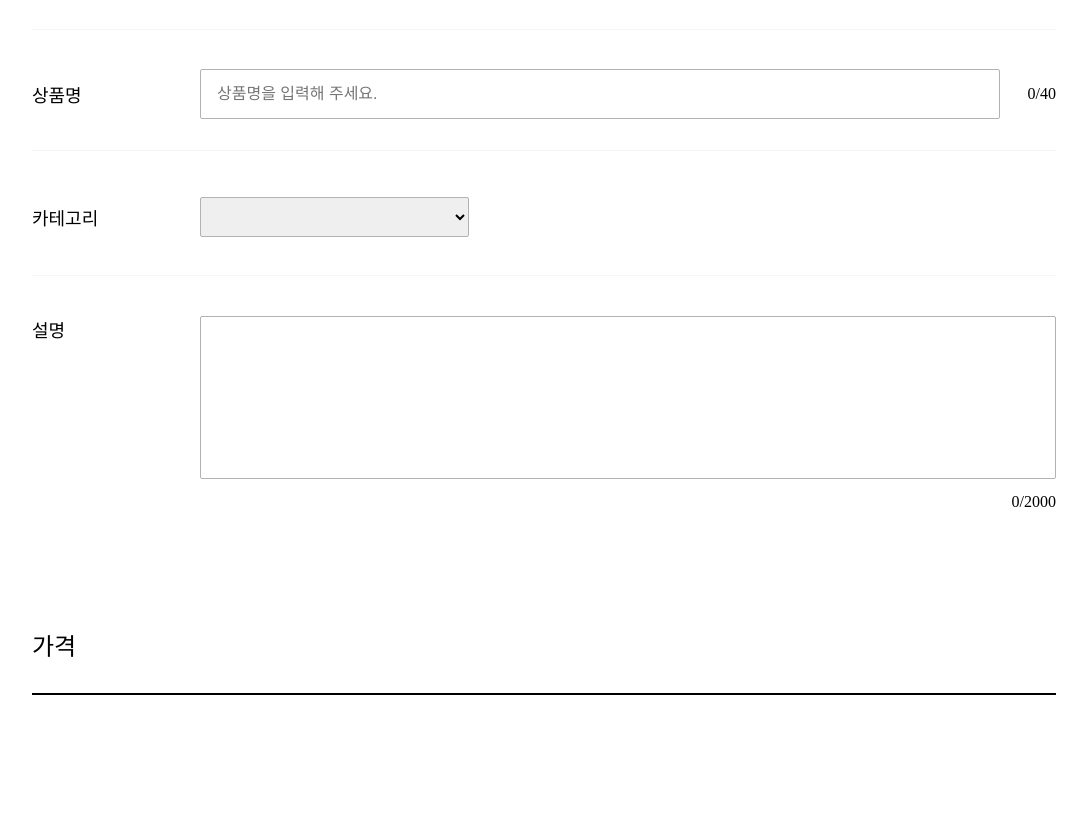
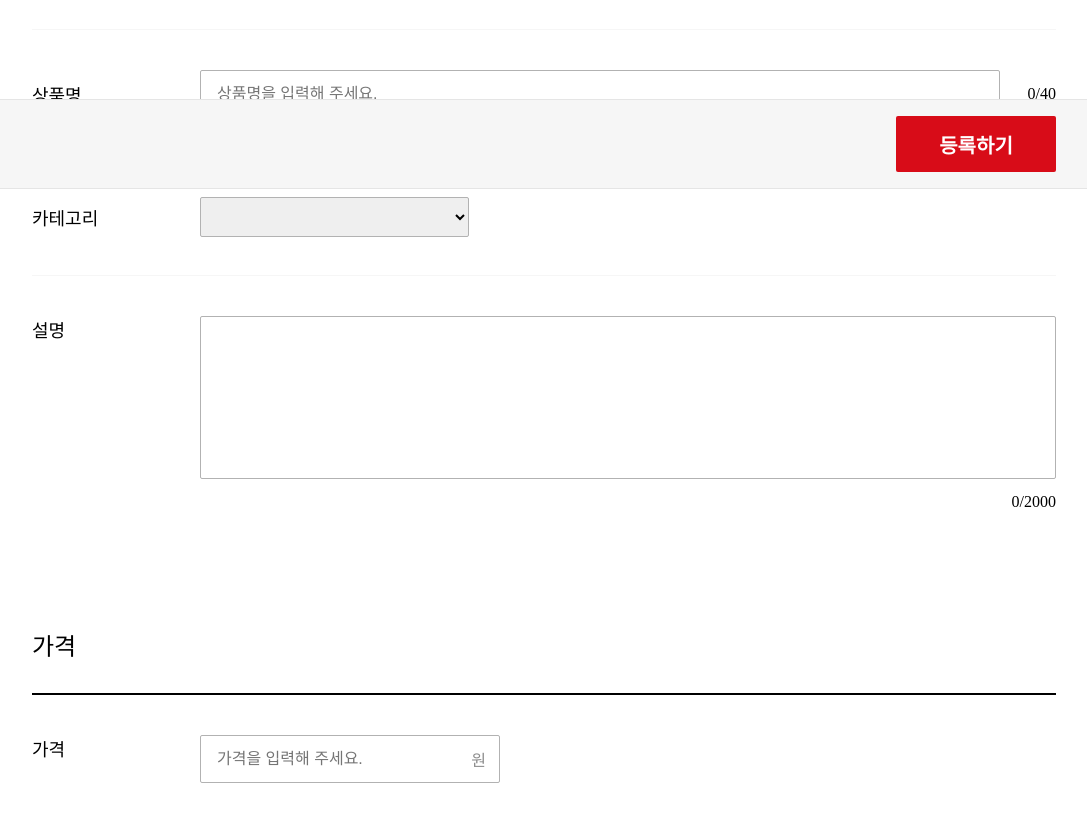
Before and after one commit to alex8396/used-community, a plain HTML site: page index.html in a window 1280 px wide. Shown: the part 611-1429 px from the top of the page, without its empty margins (96-1183 px from the left). Before the commit the page ends 1306 px from the top, so only its background shows below. Drawn offline with nearby package versions, Linux system fonts and the light colour scheme.

Commit message:
feat: 판매하기 페이지 가격입력, 등록 버튼 구현

```diff
--- a/css/add-product.css
+++ b/css/add-product.css
@@ -1,4 +1,10 @@
 #main{
+    width: 100%;
+    display: flex;
+    flex-direction: column;
+    align-items: center;
+}
+#productNewContainer{
     width: 1024px;
 }
 #productNewHeader{
@@ -91,26 +97,26 @@ small{
     justify-content: space-between;
     align-items: center;
 }
-#productNewNameInputWrapper{
+.productNewInputWrapper{
     width: 800px;
     height: 48px;
     display: flex;
     align-items: center;
 }
-#productNewNameInput{
+.productNewInput{
     width: 100%;
-    height: 48px;
+    height: 46px;
     font-size: 16px;
     color: rgb(25, 25, 25);
     border-radius: 2px;
     border: 1px solid rgb(178, 178, 178);
     padding: 0 16px;
 }
-#productNewNameInput:focus {
+.productNewInput:focus {
     border: 1px solid black;
     outline: none;
 }
-#productNewNameInput:hover {
+.productNewInput:hover {
     border: 1px solid black;
 }
 
@@ -165,3 +171,60 @@ small{
     justify-content: end;
     margin-top: 10px;
 }
+
+#productNewPriceUl{
+    border-bottom: none;
+}
+#productNewPriceTitle{
+    height: 48px;
+}
+#productNewPriceContent{
+    height: 48px;
+}
+#productNewPriceInputWrapper{
+    position: relative;
+    width: 300px;
+}
+#productNewPriceInput{
+    width: 266px;
+}
+#productNewSpan{
+    position: absolute;
+    right: 14px;
+    font-size: 16px;
+    color: rgb(140, 140, 140);
+}
+
+#productNewFooter{
+    background: rgb(246, 246, 246);
+    width: 100%;
+    display: flex;
+    justify-content: center;
+    border-top: 1px solid rgb(229, 229, 229);
+    border-bottom: 1px solid rgb(229, 229, 229);
+    position: sticky;
+    left: 0px;
+    bottom: 0px;
+    z-index: 10;
+}
+#productNewRegisterButtonWrapper{
+    width: 1024px;
+    height: 88px;
+    display: flex;
+    justify-content: end;
+    align-items: center;
+}
+#productNewRegisterButton{
+    all: unset;
+    cursor: pointer;
+    width: 160px;
+    height: 56px;
+    color: white;
+    font-size: 20px;
+    font-weight: bold;
+    border-radius: 2px;
+    background: rgb(216, 12, 24);
+    display: flex;
+    justify-content: center;
+    align-items: center;
+}
--- a/index.css
+++ b/index.css
@@ -51,9 +51,14 @@ header{
 nav{
     height: 145px;
     padding-top: 35px;
+    background-color: white;
     border-bottom: 1px solid rgb(231, 231, 231);
     display: flex;
     justify-content: center;
+    position: sticky;
+    left: 0px;
+    top: 0px;
+    z-index: 10;
 }
 #navTop{
     width: 1024px;
@@ -336,3 +341,10 @@ nav{
     display: flex;
     justify-content: center;
 }
+
+.footer-content{
+    height: 200px;
+    display: flex;
+    justify-content: center;
+    align-items: center;
+}
--- a/index.html
+++ b/index.html
@@ -97,6 +97,7 @@
     <!-- Main data -->
     <div id="main_data">
       <main id="main">
+        <div id="productNewContainer">
           <h2 id="productNewHeader">상품정보</h2>
             <ul class="productNewUl">
               <li class="productNewLi">
@@ -115,8 +116,8 @@
               <li class="productNewLi" id="productNewNameLi">
                   <div class="productNewTitle" id="productNewNameTitle">상품명</div>
                   <div class="productNewContent" id="productNewNameContent">
-                <div id="productNewNameInputWrapper">
-                    <input type="text" id="productNewNameInput" placeholder="상품명을 입력해 주세요.">
+                  <div class="productNewInputWrapper">
+                      <input type="text" class="productNewInput" placeholder="상품명을 입력해 주세요.">
                   </div>
                   <div id="productNewTextLimit">0/40</div>
                   </div>
@@ -142,8 +143,29 @@
             </ul>
 
             <h2 id="productNewHeader">가격</h2>
+            <ul class="productNewUl" id="productNewPriceUl">
+              <li class="productNewLi">
+                  <div class="productNewTitle" id="productNewPriceTitle">가격</div>
+                  <div class="productNewContent" id="productNewPriceContent">
+                    <div class="productNewInputWrapper" id="productNewPriceInputWrapper">
+                        <input type="text" class="productNewInput" id="productNewPriceInput" placeholder="가격을 입력해 주세요.">
+                        <span id="productNewSpan">원</span>
+                    </div>
+                  </div>
+              </li>
+            </ul>
+          </div>
+          <footer id="productNewFooter">
+            <div id="productNewRegisterButtonWrapper">
+              <button id="productNewRegisterButton">등록하기</button>
+            </div>
+          </footer>
       </main>
     </div>
+  </div>
+
+  <div class="footer-content">
+    <p>&copy; 2025 Ureca MiniProject Team 12. All Rights Reserved.</p>
   </div>
 
 
--- a/js/add-product.js
+++ b/js/add-product.js
@@ -1,19 +1,9 @@
 const addProduct = () => {
     const main = document.getElementById("main");
-    // main.innerHTML = `
 
-    // `;
-
-    const inputElement = document.getElementById("productNewNameInput");
-    const inputCount = document.getElementById("productNewTextLimit");
-    inputElement.addEventListener("input", () => {
-        if (inputElement.value.length > 40) {
-            inputElement.value = inputElement.value.slice(0, 40); // 40자 제한
-        }
-        const inputLength = inputElement.value.length;
-        inputCount.innerHTML = `${inputLength}/40`;
-    });
-
+    let selected = "--";
+    console.log("선택한 카테고리: " + selected);
+    const selectElement = document.getElementById("productNewSelect");
     const categories = [
         "선택", "여성의류", "남성의류", "신발", "가방/지갑", "시계", "쥬얼리", "패션 액세서리",
         "여성의류", "디지털", "가전제품", "스포츠/레저", "차량/오토바이", "스타굿즈",
@@ -21,28 +11,75 @@ const addProduct = () => {
         "가구/인테리어", "생활/주방용품", "공구/산업용품", "식품", "유아동/출산",
         "반려동물용품", "기타", "재능"
     ];
-    const selectElement = document.getElementById("productNewSelect");
+
+    // 카테고리 옵션 생성
     categories.forEach(category => {
-    const option = document.createElement("option");
-    option.value = category;
-    option.textContent = category;
-    selectElement.appendChild(option);
+        const option = document.createElement("option");
+        option.value = category;
+        option.textContent = category;
+        selectElement.appendChild(option);
     });
-    let selected = "--";
-    console.log("선택한 카테고리: " + selected);
+
+    // select에 change 이벤트 리스너 한 번만 추가
     selectElement.addEventListener("change", () => {
-        selected = selectElement.value
+        selected = selectElement.value;
         console.log("선택한 카테고리: " + selected);
     });
 
-    const textareaElement = document.getElementById("productNewDscrpInput");
-    const textareaCount = document.getElementById("productNewDscrpLimit");
-    textareaElement.addEventListener("input", () => {
-        if (textareaElement.value.length > 40) {
-            textareaElement.value = textareaElement.value.slice(0, 2000); // 2000자 제한
+    // 전체 document에 click 이벤트 리스너 추가
+    document.addEventListener("click", (e) => {
+        // productNewNameInput을 클릭한 경우
+        if (e.target.id === "productNewNameInput") {
+            const inputElement = e.target;
+            const inputCount = document.getElementById("productNewTextLimit");
+            inputElement.addEventListener("input", () => {
+                if (inputElement.value.length > 40) {
+                    inputElement.value = inputElement.value.slice(0, 40); // 40자 제한
+                }
+                const inputLength = inputElement.value.length;
+                inputCount.innerHTML = `${inputLength}/40`;
+            });
         }
-        const inputLength = textareaElement.value.length;
-        textareaCount.innerHTML = `${inputLength}/2000`;
+
+        // productNewDscrpInput을 클릭한 경우
+        if (e.target.id === "productNewDscrpInput") {
+            const textareaElement = e.target;
+            const textareaCount = document.getElementById("productNewDscrpLimit");
+            textareaElement.addEventListener("input", () => {
+                if (textareaElement.value.length > 2000) {
+                    textareaElement.value = textareaElement.value.slice(0, 2000); // 2000자 제한
+                }
+                const inputLength = textareaElement.value.length;
+                textareaCount.innerHTML = `${inputLength}/2000`;
+            });
+        }
+
+        // productNewPriceInput을 클릭한 경우
+        if (e.target.id === "productNewPriceInput") {
+            e.target.addEventListener("input", (e) => {
+                let value = e.target.value.replace(/[^0-9,]/g, "");  // 숫자와 쉼표만 허용
+                value = value.replace(/,/g, "");  // 쉼표 제거
+
+                // 9자 이상 입력되지 않도록 제한
+                if (value.length > 9) {
+                    value = value.slice(0, 9);
+                }
+
+                // 숫자만 남기고 0이 앞에 여러 개 올 경우 처리
+                if (value === "0") {
+                    e.target.value = "0"; // 0만 입력한 경우 그대로 0
+                    return;
+                }
+
+                // 숫자 앞에 0이 오면 제거 (ex: 000123 -> 123)
+                value = value.replace(/^0+/, "");
+
+                // 3자리마다 쉼표 추가
+                value = value.replace(/\B(?=(\d{3})+(?!\d))/g, ",");
+
+                e.target.value = value;  // 수정된 값으로 input 업데이트
+            });
+        }
     });
 };
 
```
Lines whose indentation alone changed are shown as unchanged.
